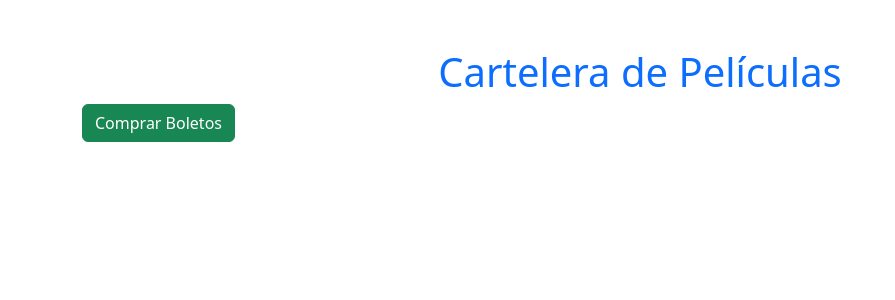
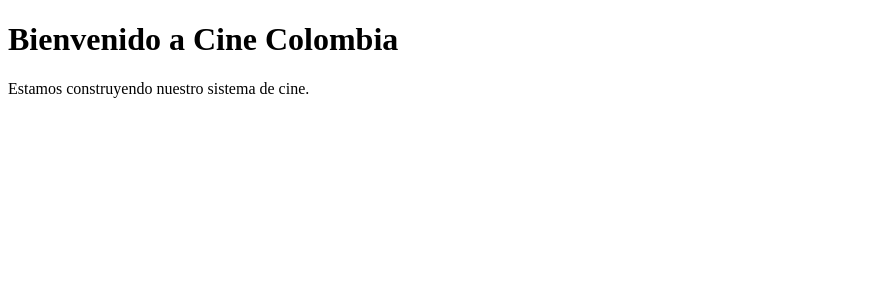
Before and after one commit to samydstewart/proyecto-cine, a PHP site: page / in a window 1280 px wide. Shown: the top 300 px of the page, without its empty margins (0-895 px from the left). Run offline with PHP 8.4, Linux system fonts and the light colour scheme; a stand-in replaces the project's code that opens the database connection.

Commit message:
index.php

```diff
--- a/index.php
+++ b/index.php
@@ -1,21 +1,23 @@
+<?php
+
+require_once "conexion.php";
+
+?>
+
 <!DOCTYPE html>
 <html lang="es">
+
 <head>
     <meta charset="UTF-8">
-    <meta name="viewport" content="width=device-width, initial-scale=1.0">
-    <title>Cine Colombia - Gestión</title>
+    <title>Cine Colombia</title>
+</head>
 
-    <!-- Aquí incluyes Bootstrap mediante CDN -->
-    <link href="https://cdn.jsdelivr.net/npm/bootstrap@5.3.3/dist/css/bootstrap.min.css" rel="stylesheet">
-</head>
 <body>
 
-    <div class="container mt-5">
-        <h1 class="text-center text-primary">Cartelera de Películas</h1>
-        <button class="btn btn-success">Comprar Boletos</button>
-    </div>
+    <h1>Bienvenido a Cine Colombia</h1>
 
-    <!-- Script de Bootstrap -->
-    <script src="https://cdn.jsdelivr.net/npm/bootstrap@5.3.3/dist/js/bootstrap.bundle.min.js"></script>
+    <p>Estamos construyendo nuestro sistema de cine.</p>
+
 </body>
+
 </html>
```
